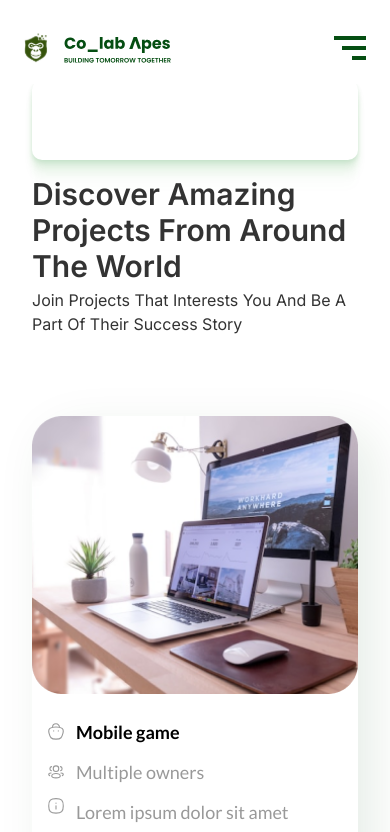
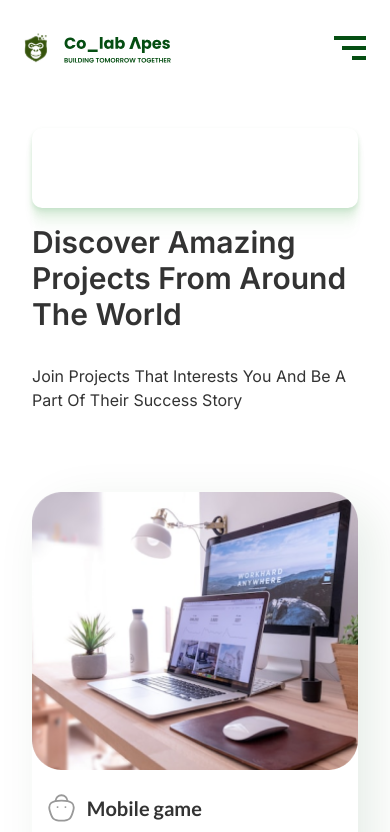
Before and after one commit to Colab-Apes/landingpage, a React (Create React App) app: page /home in a window 390 px wide. Shown: the top 832 px of the page. Built offline with nearby package versions, Linux system fonts and the light colour scheme.

Commit message:
working on mobile

```diff
--- a/src/Components/HomePageComponents/MobileNavComp.jsx
+++ b/src/Components/HomePageComponents/MobileNavComp.jsx
@@ -7,7 +7,7 @@ import "../../App.css";
 
 const MobileNavComp = () => {
   return (
-    <div >
+    <div>
       <nav className="flex lg:hidden px-4 justify-between fixed bg-white top-0 w-screen items-center min-h-[10vh] sm:pt-8 pt-3 lg:pt-0">
         {/* Logo */}
         <a href="/">
@@ -23,7 +23,6 @@ const MobileNavComp = () => {
           className="text-5xl md:text-5xl text-main lg:hidden"
         />
       </nav>
-
     </div>
   );
 };
--- a/src/Components/HomePageComponents/Project.jsx
+++ b/src/Components/HomePageComponents/Project.jsx
@@ -9,9 +9,9 @@ const Project = ({ image, name }) => {
     <div className=" w-full lg:w-[15rem]   font-lato flex flex-col  shadow-[15px_15px_50px_0px_rgba(5,78,18,0.10)] hover:shadow-sm cursor-pointer ease-out hover:duration-200 h-[34rem] lg:h-[24rem] rounded-[30px] ">
       <img src={image} alt="" className="object-cover w-full lg:w-[15rem] " />
       <div className="px-4 w-full text-lg lg:text-xs flex-1 rounded-b-[30px] flex flex-col justify-evenly">
-        <div className="flex flex-col gap-y-3 ">
-          <div className="flex gap-x-3">
-            <img src={bag} alt="" className="object-contain w-[1rem]" />
+        <div className="flex flex-col gap-y-3 text-[#333]">
+          <div className="flex gap-x-3 text-xl">
+            <img src={bag} alt="" className="object-contain  lg:w-[1rem]" />
             <p className="font-bold">{name}</p>
           </div>
           <div className="flex gap-x-3">
--- a/src/Pages/Home.jsx
+++ b/src/Pages/Home.jsx
@@ -10,18 +10,18 @@ const Home = () => {
     <div className=" font-lato  bg-white">
       <NavBarComp />
 
-      <div className=" px-8 lg:px-24 mt-20 lg:mt-[9rem]  z-[-10] ">
-        <div className="h-[5rem] w-full mx-auto bg-white rounded-[10px] mt-20 shad lg:hidden"></div>
+      <div className=" px-8 lg:px-24 mt-8 lg:mt-[9rem]  z-[-10] ">
+        <div className="h-[5rem] w-full mx-auto bg-white rounded-[10px] mt-32 shad lg:hidden"></div>
         <p className="text-left font-inter text-[#333333] mt-4">
           <p className="text-3xl font-semibold">
             Discover Amazing Projects From Around The World
           </p>
-          <p className="text-left mt-1">
+          <p className="text-left mt-8 lg:mt8">
             Join Projects That Interests You And Be A Part Of Their Success
             Story
           </p>
         </p>
-        <div className="grid lg:grid-cols-3 xl:grid-cols-4 mt-20 gap-y-10 justify-center place-items-center">
+        <div className="grid lg:grid-cols-3 xl:grid-cols-4 mt-20 gap-y-10 mx-auto justify-center w-full place-items-center">
           <Project image={img1} name="Mobile game" />
           <Project image={img2} name="Product design" />
           <Project image={img3} name="Video game" />
```
